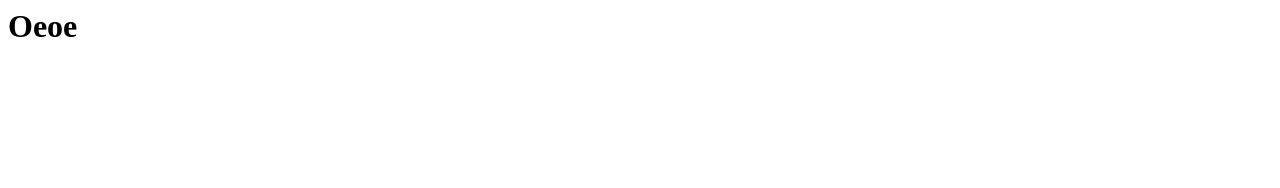
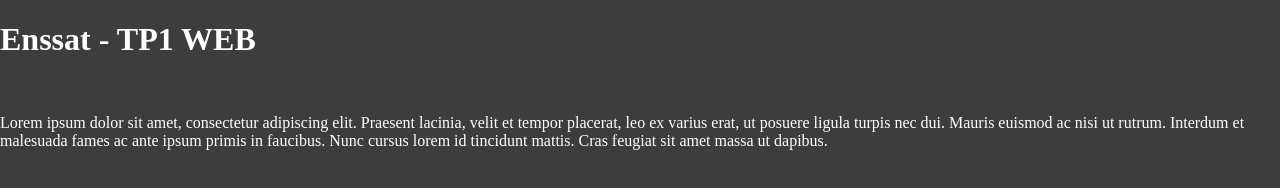
Before and after one commit to Nathan-Projets/Nathan-Projets.github.io, a plain HTML site: page index.html in a window 1280 px wide. Drawn offline with Linux system fonts and the light colour scheme.

Commit message:
Ajout css et modification html

```diff
--- /dev/null
+++ b/css/styleIndex.css
@@ -0,0 +1,7 @@
+body, main {
+    margin: 0;
+    padding: 0;
+    width: 100%;
+    background-color: #3d3d3d;
+    color: white;
+}
--- a/index.html
+++ b/index.html
@@ -1,11 +1,23 @@
-<!DOCTYPE>
+<!DOCTYPE html>
 <html lang="fr">
+
 <head>
   <meta charset="utf-8" />
+  <title>TP web Enssat</title>
+  <meta type="author" content="Nathan">
+  <meta name="viewport" content="width=device-width, initial-scale=1, shrink-to-fit=no, maximum-scale=1, user-scalable=no">
+  <link rel="stylesheet" type="text/css" href="css/styleIndex.css">
 </head>
+
 <body>
   <main>
-    <h1>Oeoe</h1>
-  </main>
+    <h1>Enssat - TP1 WEB</h1>
+    <br />
+    <p>Lorem ipsum dolor sit amet, consectetur adipiscing elit. Praesent lacinia, velit et tempor placerat, leo ex
+      varius erat, ut posuere ligula turpis nec dui. Mauris euismod ac nisi ut rutrum. Interdum et malesuada fames ac
+      ante ipsum primis in faucibus. Nunc cursus lorem id tincidunt mattis. Cras feugiat sit amet massa ut dapibus.</p>
+
+    </main>
 </body>
+
 </html>
```
